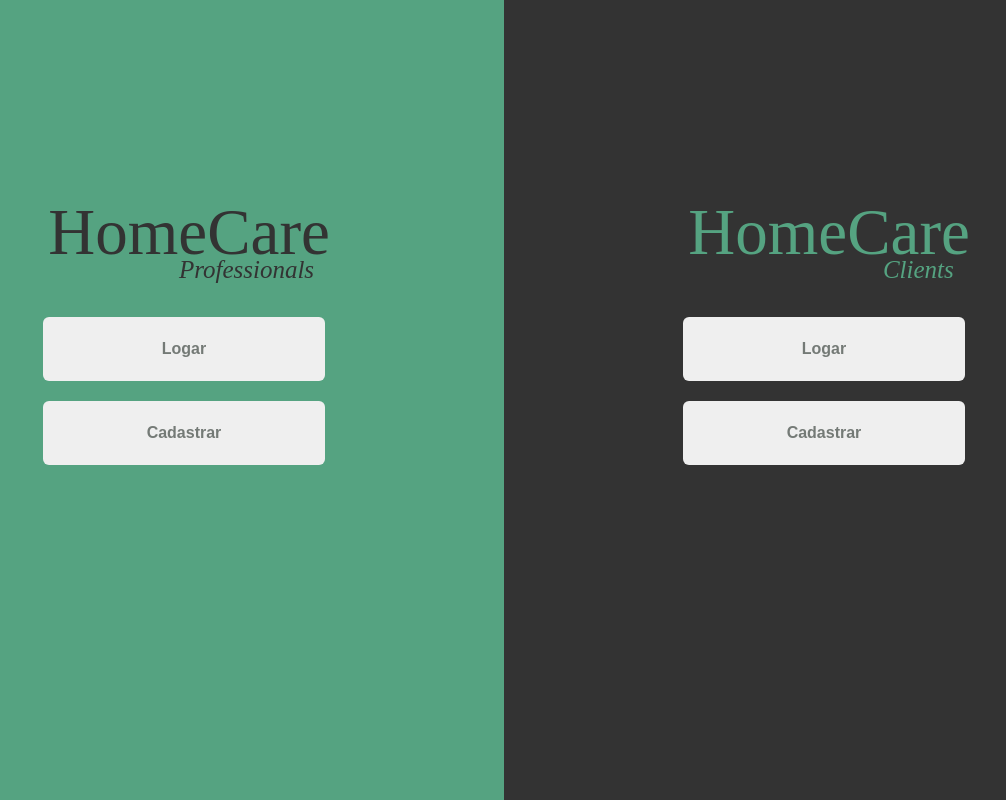
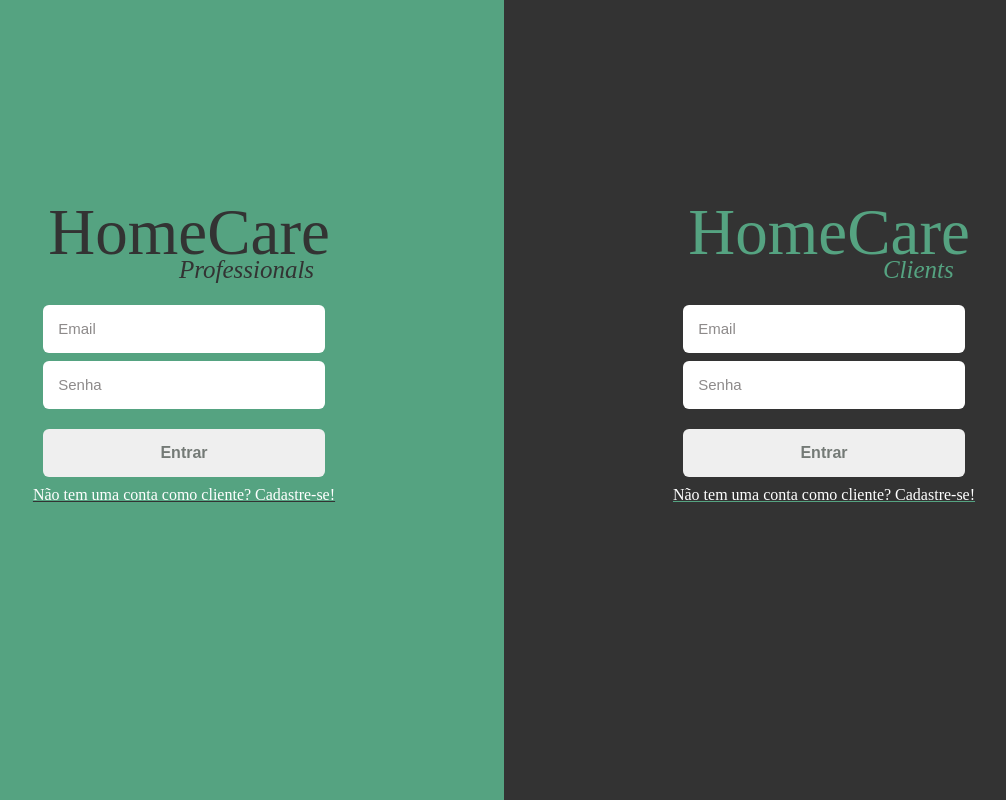
Before and after one commit to vvictorfonseca/homeCare---FrontEnd, a React (Create React App) app: page / in a window 1280 px wide. Shown: the whole page, without its empty margins (136-1142 px from the left). Built offline with nearby package versions, Linux system fonts and the light colour scheme.

Commit message:
fix: tolen heroku

```diff
--- a/src/components/ClientLogin.jsx
+++ b/src/components/ClientLogin.jsx
@@ -18,12 +18,17 @@ function ClientLogin() {
         password: clientLogin.clientPassword
     }
 
+    console.log("data", objClientLogin)
+
     function loginClient(e) {
+        console.log("entrou")
         e.preventDefault()
 
         const urlLogin = "https://home-care-app.herokuapp.com/sign-in/client"
 
         const promise = axios.post(urlLogin, objClientLogin);
+
+        console.log("promise", promise)
 
         promise.then(response => {
             const { data } = response;
@@ -45,6 +50,7 @@ function ClientLogin() {
             navigate("/homePage/client")
         });
         promise.catch(err => {
+            console.log("erro", err)
             alert('Usuário inexiste ou usuário e senha incorretos!')
         })
     }
--- a/src/components/signIn.jsx
+++ b/src/components/signIn.jsx
@@ -123,8 +123,8 @@ function SignIn() {
                     <H1>HomeCare</H1>
                     <H2>Professionals</H2>
                 </Text>
-                <Link  to="/signIn/professional"> <button>Logar</button> </Link>
-                <Link to="/signUp/professional"> <button>Cadastrar</button> </Link>
+                {loadProInputs}
+                <Link to="/signUp/professional"> <p>Não tem uma conta como cliente? Cadastre-se!</p> </Link>
             </Professional>
 
             <Client>
@@ -132,8 +132,8 @@ function SignIn() {
                     <H1Client>HomeCare</H1Client>
                     <H2Client>Clients</H2Client>
                 </TextClient>
-                <Link to="/sign-in/client"><button>Logar</button></Link>
-                <Link to="/signUp/client"><button>Cadastrar</button></Link>
+                {loadClientInputs}
+                <Link to="/signUp/client"> <p>Não tem uma conta como cliente? Cadastre-se!</p> </Link>
             </Client>
 
         </Container>
@@ -171,7 +171,7 @@ const Container = styled.div`
 
     button {
         width: 22vw;
-        height: 8vh;
+        height: 6vh;
         border-radius: 6px;
         border: none;
         margin-top: 20px;
--- a/src/components/signUpClient.jsx
+++ b/src/components/signUpClient.jsx
@@ -27,6 +27,8 @@ function SignUpClient() {
         complement: clientAddress.clientComplement,
         zipCode: clientAddress.clientZip
     }
+
+    console.log("client", clientInfoRegister)
 
     function registerClient(e) {
         e.preventDefault()
```
